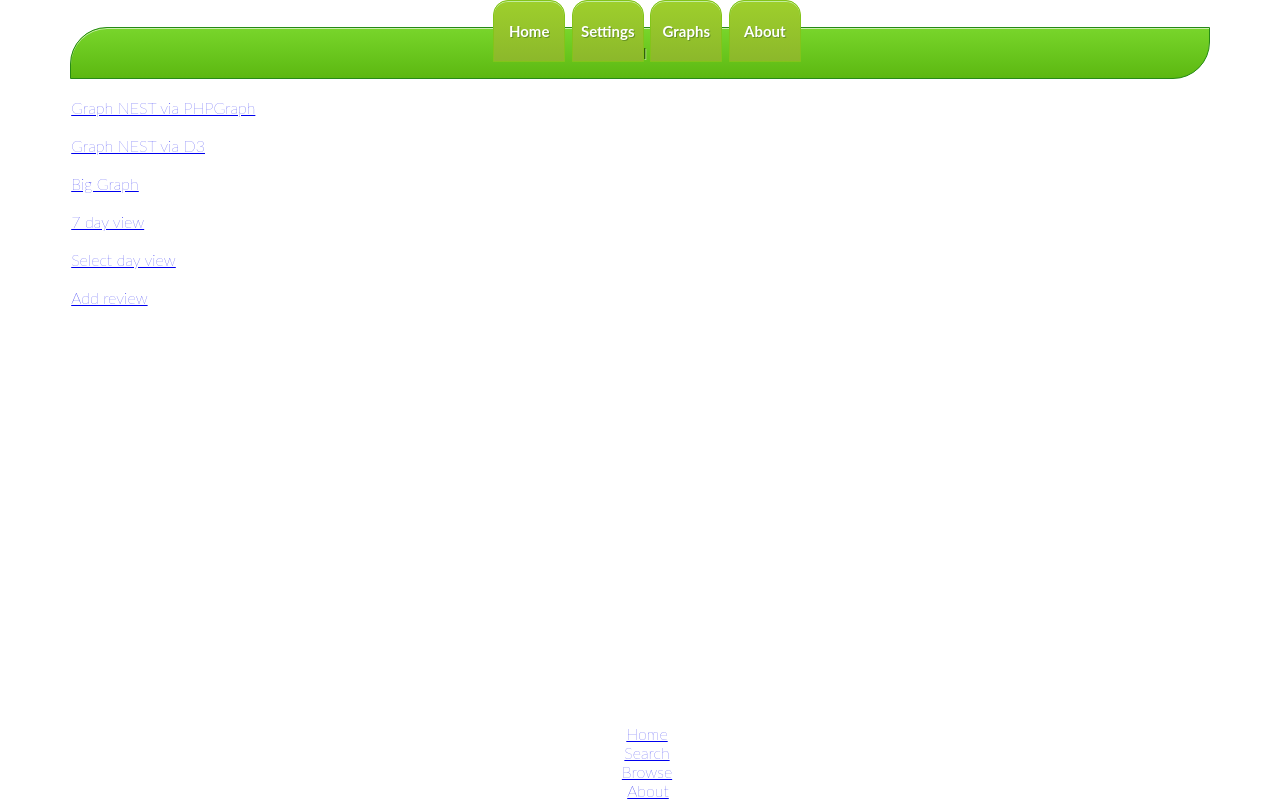
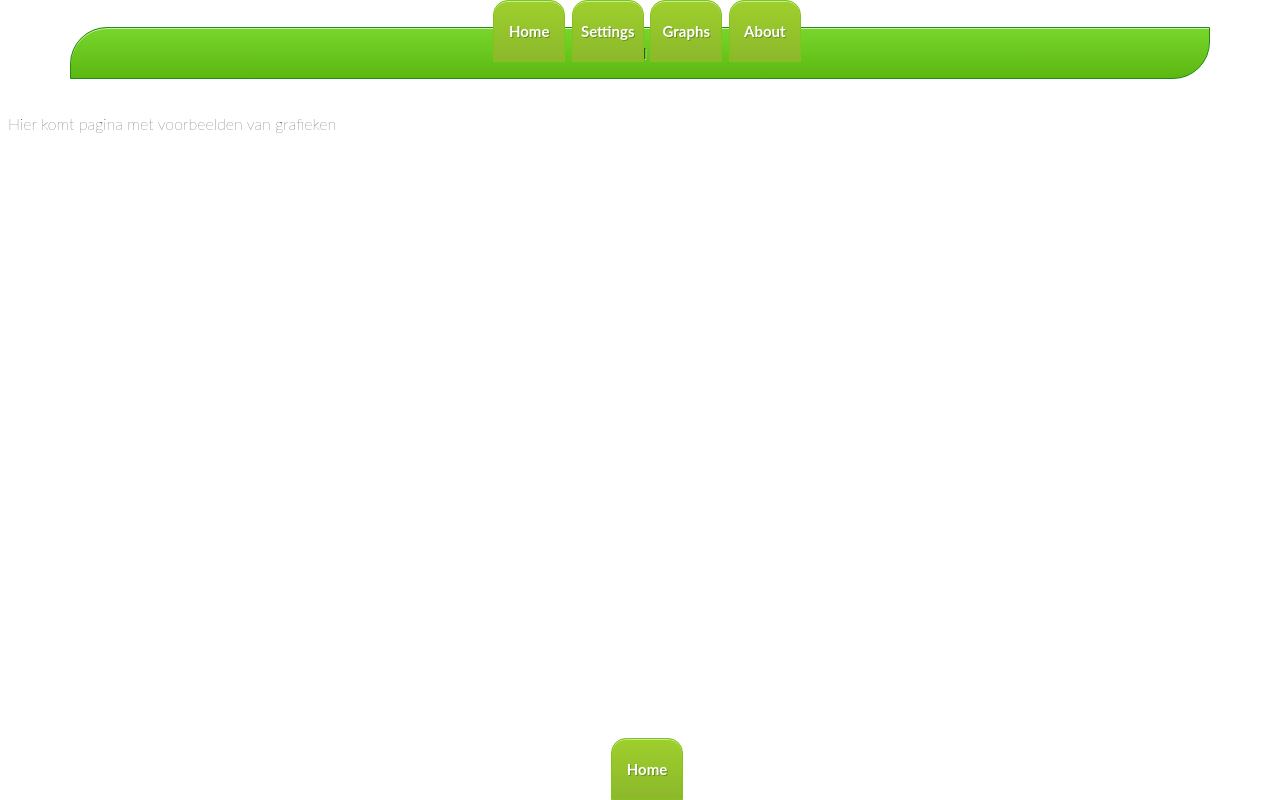
Before and after one commit to TheGabeMan/NestReporter, a PHP site: page / in a window 1280 px wide. Run offline with PHP 8.4, Linux system fonts and the light colour scheme.

Commit message:
First version of GUI overhaul. Mostly changes to filenames

```diff
--- a/css/tstat-style.css
+++ b/css/tstat-style.css
@@ -31,6 +31,44 @@ h1,h2 {
         bottom: 0;
         width: 100%;
 }
+
+.tstat-footer-button{
+    	-moz-box-shadow:inset 0px 1px 0px 0px #c1ed9c;
+	-webkit-box-shadow:inset 0px 1px 0px 0px #c1ed9c;
+	box-shadow:inset 0px 1px 0px 0px #c1ed9c;
+	background:-webkit-gradient( linear, left top, left bottom, color-stop(0.05, #9dce2c), color-stop(1, #8cb82b) );
+	background:-moz-linear-gradient( center top, #9dce2c 5%, #8cb82b 100% );
+	filter:progid:DXImageTransform.Microsoft.gradient(startColorstr='#9dce2c', endColorstr='#8cb82b');
+	background-color:#9dce2c;
+	-webkit-border-top-left-radius:15px;
+	-moz-border-radius-topleft:15px;
+	border-top-left-radius:15px;
+	-webkit-border-top-right-radius:15px;
+	-moz-border-radius-topright:15px;
+	border-top-right-radius:15px;
+	-webkit-border-bottom-right-radius:0px;
+	-moz-border-radius-bottomright:0px;
+	border-bottom-right-radius:0px;
+	-webkit-border-bottom-left-radius:0px;
+	-moz-border-radius-bottomleft:0px;
+	border-bottom-left-radius:0px;
+	text-indent:0;
+	border:1px solid #83c41a;
+	display:inline-block;
+	color:#ffffff;
+        font-family: 'Lato', sans-serif;
+	font-size:15px;
+	font-weight:bold;
+	font-style:normal;
+	height:60px;
+	line-height:60px;
+	text-decoration:none;
+	text-align:center;
+	text-shadow:1px 1px 0px #689324;
+        width: 70px;
+        text-decoration:none;
+}
+
 
 .tstat-header-buttons {
 	-moz-box-shadow:inset 0px 1px 0px 0px #c1ed9c;
--- a/index.php
+++ b/index.php
@@ -26,7 +26,7 @@
             $top_include = 'tstat-top.php';
             $banner_include = 'nest-banner.php';
             $body_include = 'nest-n0001.php';
-            $footer_include = 'nest-footer.php';
+            $footer_include = 'tstat-footer.php';
             break;
 
         case "n0002":
@@ -34,7 +34,7 @@
             $top_include = 'tstat-top.php';
             $banner_include = 'nest-banner.php';
             $body_include = 'nest-n0002.php';
-            $footer_include = 'nest-footer.php';
+            $footer_include = 'tstat-footer.php';
             break;
 
         case "n0003":
@@ -42,7 +42,7 @@
             $top_include = 'tstat-top.php';
             $banner_include = 'nest-banner.php';
             $body_include = 'nest-n0003.php';
-            $footer_include = 'nest-footer.php';
+            $footer_include = 'tstat-footer.php';
             break;
 
         case "n0004":
@@ -50,7 +50,7 @@
             $top_include = 'tstat-top.php';
             $banner_include = 'nest-banner.php';
             $body_include = 'nest-n0004.php';
-            $footer_include = 'nest-footer.php';
+            $footer_include = 'tstat-footer.php';
             break;
 
         case "n0005":
@@ -58,7 +58,7 @@
             $top_include = 'tstat-top.php';
             $banner_include = 'nest-banner.php';
             $body_include = 'nest-n0005.php';
-            $footer_include = 'nest-footer.php';
+            $footer_include = 'tstat-footer.php';
             break;
 
 
@@ -66,8 +66,8 @@
             // If no matching case found
             $top_include = 'tstat-top.php';
             $banner_include = 'nest-banner.php';
-            $body_include = 'nest-index.php';
-            $footer_include = 'nest-footer.php';
+            $body_include = 'tstat-index.php';
+            $footer_include = 'tstat-footer.php';
             break;
     }
 
--- /dev/null
+++ b/tstat-footer.php
@@ -0,0 +1,7 @@
+<?php
+?>
+
+    <!-- Footer Section -->
+<div id ="footer-home" style="margin:auto;text-align:center;" >
+    <a href="index.php?page=n0001"><div class="tstat-footer-button" style="margin-right: 2px;">Home</div></a>
+</div>
--- a/nest-index.php
+++ b/tstat-index.php
@@ -1,7 +1,12 @@
 <?php
 ?>
 
+<p>Hier komt pagina met voorbeelden van grafieken</p>
+
+
     <!-- Body Section -->
+<!-- Uitgeremd ivm nieuwe opbouw
+
     <div id="nails-body">
         <a href="index.php?page=n0001"><div class="nails-menu-buttons" style="width:90%;margin-left: auto;margin-right: auto;display: block;">Graph NEST via PHPGraph</div></a>
         <div class ="white-space-block" style="height:5px;"></div>
@@ -16,3 +21,5 @@
 
         <a href="index.php?page=n0501"><div class="nails-menu-buttons" style="width:90%;margin-left: auto;margin-right: auto;display: block;">Add review</div></a>
     </div>
+
+-->
--- a/tstat-top.php
+++ b/tstat-top.php
@@ -3,7 +3,7 @@
 
     <!-- Footer Section -->
 <div id ="header-buttons" style="margin:auto;text-align:center;" >
-    <a href="index.php?page=n0001"><div class="tstat-header-buttons" style="margin-right: 2px;">Home</div></a>
+    <a href="index.php"><div class="tstat-header-buttons" style="margin-right: 2px;">Home</div></a>
     <a href="index.php?page=n0201"><div class="tstat-header-buttons" style="margin-right: 2px;">Settings</div></a>
     <a href="index.php?page=n0301"><div class="tstat-header-buttons" style="margin-right: 2px;">Graphs</div></a>
     <a href="index.php?page=n0999"><div class="tstat-header-buttons" style="margin-right: 2px;">About</div></a>
```
Also changed, not shown: nest-footer.php (line endings or trailing spaces).
